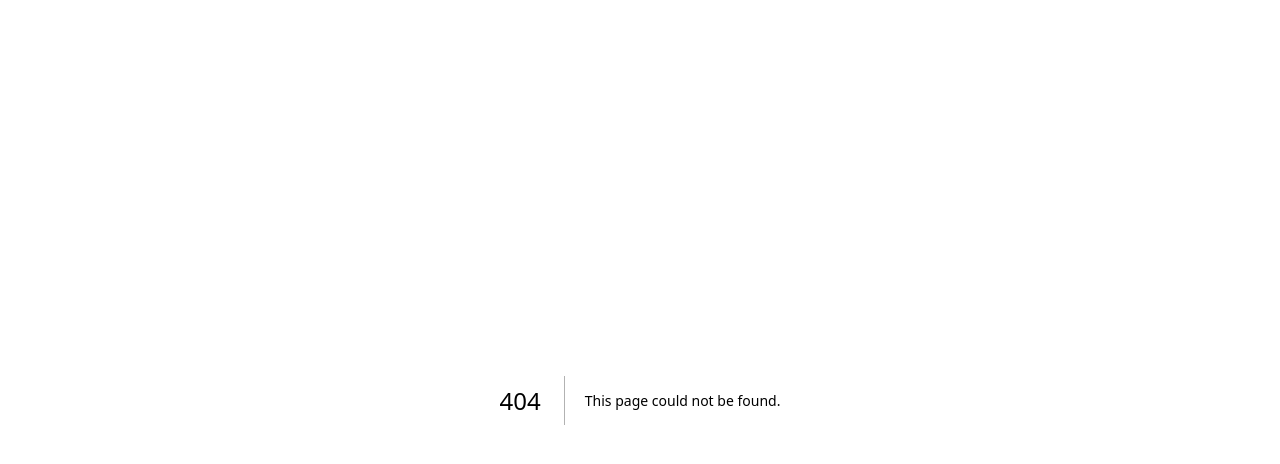
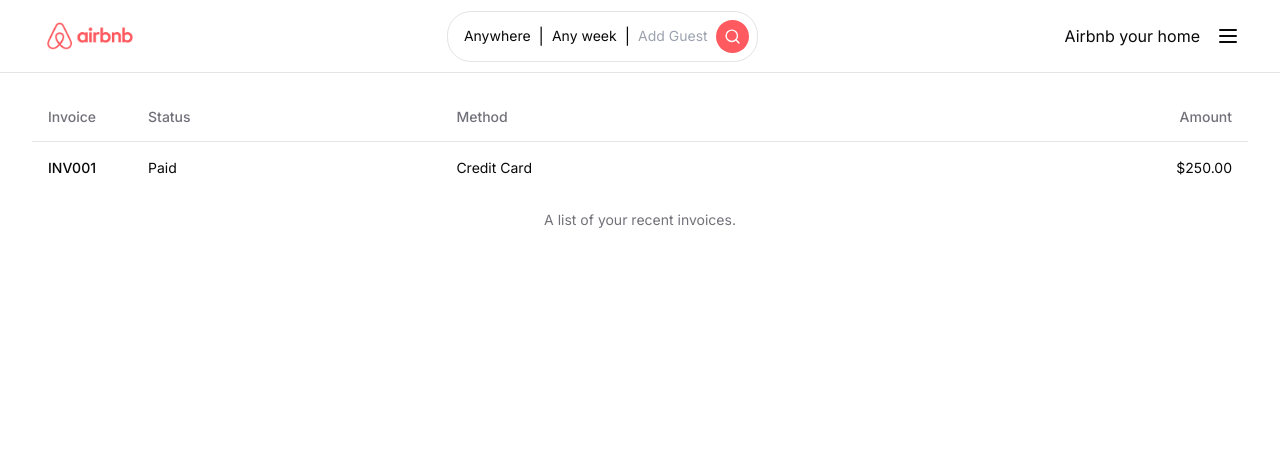
Before and after one commit to vishaljaiswal890/Airbnb_clone_nextjs, a Next.js app: page /dashboard in a window 1280 px wide. Before the commit this address had no page. Shown: the top 464 px of the page. Built offline with nearby package versions, Linux system fonts and the light colour scheme.

Commit message:
Fixed the iform submit value

```diff
--- a/app/api/listings/create/route.ts
+++ b/app/api/listings/create/route.ts
@@ -2,12 +2,22 @@ import { connectDB } from "@/helper/db";
 import Listing from "@/model/listingModel";
 import { NextRequest, NextResponse } from "next/server";
 
-
 export async function POST(request: NextRequest) {
   try {
-        const { title, countries, state, city, price, image, description, categories } = await request.json();
+    const {
+      title,
+      countries,
+      state,
+      city,
+      price,
+      image,
+      description,
+      categories,
+    } = await request.json();
 
     await connectDB();
+
+    // Create a new listing with the provided data
     await Listing.create({
       title,
       countries,
@@ -16,10 +26,18 @@ export async function POST(request: NextRequest) {
       price,
       image,
       description,
-            categories
+      categories,
     });
-        return NextResponse.json({ message: 'ADD SUCCESSFULLY' });
-    } catch (error) {
-        return NextResponse.json({ message: 'ERROR IN ADDING' }, { status: 500 });
+
+    // Return success response
+    return NextResponse.json({ message: "HOME ADDED SUCCESSFULLY" });
+  } catch (error: any) {
+    console.error("Error creating listing:", error);
+
+    // Return error response with 500 status code
+    return NextResponse.json(
+      { message: "ERROR IN ADDING", error: error.message },
+      { status: 500 }
+    );
   }
 }
--- /dev/null
+++ b/app/dashboard/page.tsx
@@ -0,0 +1,43 @@
+import React from "react";
+import {
+  Table,
+  TableBody,
+  TableCaption,
+  TableCell,
+  TableHead,
+  TableHeader,
+  TableRow,
+} from "@/components/ui/table";
+import Navbar from "@/components/base/Navbar";
+
+const Dashboard = async () => {
+
+  return (
+    <div>
+      <Navbar />
+      <div className="container mt-5">
+        <Table>
+          <TableCaption>A list of your recent invoices.</TableCaption>
+          <TableHeader>
+            <TableRow>
+              <TableHead className="w-[100px]">Invoice</TableHead>
+              <TableHead>Status</TableHead>
+              <TableHead>Method</TableHead>
+              <TableHead className="text-right">Amount</TableHead>
+            </TableRow>
+          </TableHeader>
+          <TableBody>
+            <TableRow>
+              <TableCell className="font-medium">INV001</TableCell>
+              <TableCell>Paid</TableCell>
+              <TableCell>Credit Card</TableCell>
+              <TableCell className="text-right">$250.00</TableCell>
+            </TableRow>
+          </TableBody>
+        </Table>
+      </div>
+    </div>
+  );
+};
+
+export default Dashboard;
--- a/components/AddHomeForm.tsx
+++ b/components/AddHomeForm.tsx
@@ -14,12 +14,13 @@ import { login } from "@/app/redux/UiSlice";
 import { useDispatch, useSelector } from "react-redux";
 import { AppDispatch, RootState } from "@/app/redux/UiStore";
 import { useRouter } from "next/navigation";
+import { toast } from "react-toastify";
 
 const AddHomeForm = () => {
   const [desription, setDesription] = useState<string>("");
-  const [image, setImage] = useState<File | null>(null);
+  const [imageFile, setImageFile] = useState<File | null>(null);
+  const [imageData, setImageData] = useState<string | null>(null);
   const [homeCateogories, setHomeCateogories] = useState<string[]>([]);
-  // const dispatch = useDispatch(); // Redux dispatch function
   const isLoggedIn = useSelector((state: RootState) => state.ui.isLoggedIn); // Get login status from Redux store
   const router = useRouter();
   const uiRedux = useSelector((state: RootState) => state.ui);
@@ -27,7 +28,7 @@ const AddHomeForm = () => {
   //Validations
   const {
     register,
-    handleSubmit,
+    getValues,
     formState: { errors },
     setValue,
   } = useForm<AddHomeType>({
@@ -37,29 +38,54 @@ const AddHomeForm = () => {
   useEffect(() => {
     setValue("categories", homeCateogories);
     setValue("description", desription);
+    if (imageData) {
+      setValue("image", imageData); // Set image data in form on update
+    }
   }, [homeCateogories, desription]);
 
   const handleChangeImage = (event: React.ChangeEvent<HTMLInputElement>) => {
     const file = event.target.files?.[0];
     if (file) {
-      setImage(file);
-      setValue("image", file);
+      setImageFile(file);
+      const reader = new FileReader();
+      reader.readAsDataURL(file);
+      reader.onload = (e) => {
+        setImageData(e.target?.result as string); // Set base64 encoded data
+      };
     }
   };
 
-  const onSubmit = async (payload: AddHomeType) => {
+  const onSubmit = async (e: any, payload: AddHomeType) => {
+    e.preventDefault();
     if (isLoggedIn) {
       console.log("Form Submitted", payload);
+      try {
+        const response = await fetch("/api/listings/create", {
+          method: "POST",
+          headers: {
+            "Content-Type": "application/json",
+          },
+          body: JSON.stringify({ ...payload, image: imageData }), // Include image data
+        });
+        if (response.ok) {
+          router.push("/");
+          toast.success("Listing created successfully");
+        } else {
+          throw new Error("Failed to create listing");
+        }
+      } catch (error) {
+        console.error("Error creating listing:", error);
+      }
     } else {
       console.log("User not logged in", isLoggedIn);
       router.push("/");
-      // dispatch(login());
     }
   };
+
   return (
     <div>
       {uiRedux.isLoggedIn ? (
-        <form onSubmit={handleSubmit(onSubmit)}>
+        <form onSubmit={(e) => onSubmit(e, getValues())}>
           <div className="grid grid-cols-1 lg:grid-cols-2 gap-4">
             <div className="mt-2">
               <Label htmlFor="title">Title</Label>
@@ -77,7 +103,7 @@ const AddHomeForm = () => {
               <select
                 id="country"
                 className="outline-brand h-10 w-full rounded-md px-3 py-2 text-sm border"
-                {...register("country")}
+                {...register("countries")}
               >
                 <option value="">--Select Country--</option>
                 {countries.map((item) => (
@@ -87,7 +113,7 @@ const AddHomeForm = () => {
                 ))}
               </select>
               <span className="text-xs text-red-500">
-                {errors?.country?.message}
+                {errors?.countries?.message}
               </span>
             </div>
             <div className="mt-2">
--- a/components/auth/LoginModal.tsx
+++ b/components/auth/LoginModal.tsx
@@ -63,12 +63,12 @@ const LoginModal = () => {
     }
   };
 
-  const handleGoogleSignIn = (event: React.FormEvent<Element>) => {
-    event.preventDefault();
-    signIn("google", {
-      callbackUrl: "http://localhost:3000/api/logingoogle",
-    });
-  };
+  // const handleGoogleSignIn = (event: React.FormEvent<Element>) => {
+  //   event.preventDefault();
+  //   signIn("google", {
+  //     callbackUrl: "http://localhost:3000/api/logingoogle",
+  //   });
+  // };
 
   const onOtpSubmit = async (otp: any) => {
     try {
@@ -166,7 +166,7 @@ const LoginModal = () => {
                     <Button
                       variant="outline"
                       className="w-full mt-2"
-                      onClick={(event) => handleGoogleSignIn(event)}
+                      // onClick={(event) => handleGoogleSignIn(event)}
                     >
                       <Image
                         src="/images/google.png"
--- a/components/base/Navbar.tsx
+++ b/components/base/Navbar.tsx
@@ -9,6 +9,7 @@ import { useRouter } from "next/navigation";
 import { useDispatch, useSelector } from "react-redux";
 import { AppDispatch, RootState } from "@/app/redux/UiStore";
 import { usePathname } from "next/navigation";
+import { IoHomeOutline } from "react-icons/io5";
 
 const Navbar: React.FC<any> = () => {
   const pathname = usePathname();
@@ -40,7 +41,10 @@ const Navbar: React.FC<any> = () => {
       </div>
       <div className="hidden md:flex items-center space-x-4 cursor-pointer">
         {pathname === "/Home/AddHome" && uiRedux.isLoggedIn ? (
-          <button onClick={() => router.push("/")}>Airbnb SetUp home</button>
+          <button className="bg-brand text-white rounded-full p-3 flex items-center space-x-1">
+            <IoHomeOutline className="mr-2" />
+            Airbnb Setup Home
+          </button>
         ) : (
           <Link href="/Home/AddHome">Airbnb your home</Link>
         )}
--- /dev/null
+++ b/components/ui/table.tsx
@@ -0,0 +1,117 @@
+import * as React from "react"
+
+import { cn } from "@/lib/utils"
+
+const Table = React.forwardRef<
+  HTMLTableElement,
+  React.HTMLAttributes<HTMLTableElement>
+>(({ className, ...props }, ref) => (
+  <div className="relative w-full overflow-auto">
+    <table
+      ref={ref}
+      className={cn("w-full caption-bottom text-sm", className)}
+      {...props}
+    />
+  </div>
+))
+Table.displayName = "Table"
+
+const TableHeader = React.forwardRef<
+  HTMLTableSectionElement,
+  React.HTMLAttributes<HTMLTableSectionElement>
+>(({ className, ...props }, ref) => (
+  <thead ref={ref} className={cn("[&_tr]:border-b", className)} {...props} />
+))
+TableHeader.displayName = "TableHeader"
+
+const TableBody = React.forwardRef<
+  HTMLTableSectionElement,
+  React.HTMLAttributes<HTMLTableSectionElement>
+>(({ className, ...props }, ref) => (
+  <tbody
+    ref={ref}
+    className={cn("[&_tr:last-child]:border-0", className)}
+    {...props}
+  />
+))
+TableBody.displayName = "TableBody"
+
+const TableFooter = React.forwardRef<
+  HTMLTableSectionElement,
+  React.HTMLAttributes<HTMLTableSectionElement>
+>(({ className, ...props }, ref) => (
+  <tfoot
+    ref={ref}
+    className={cn(
+      "border-t bg-muted/50 font-medium [&>tr]:last:border-b-0",
+      className
+    )}
+    {...props}
+  />
+))
+TableFooter.displayName = "TableFooter"
+
+const TableRow = React.forwardRef<
+  HTMLTableRowElement,
+  React.HTMLAttributes<HTMLTableRowElement>
+>(({ className, ...props }, ref) => (
+  <tr
+    ref={ref}
+    className={cn(
+      "border-b transition-colors hover:bg-muted/50 data-[state=selected]:bg-muted",
+      className
+    )}
+    {...props}
+  />
+))
+TableRow.displayName = "TableRow"
+
+const TableHead = React.forwardRef<
+  HTMLTableCellElement,
+  React.ThHTMLAttributes<HTMLTableCellElement>
+>(({ className, ...props }, ref) => (
+  <th
+    ref={ref}
+    className={cn(
+      "h-12 px-4 text-left align-middle font-medium text-muted-foreground [&:has([role=checkbox])]:pr-0",
+      className
+    )}
+    {...props}
+  />
+))
+TableHead.displayName = "TableHead"
+
+const TableCell = React.forwardRef<
+  HTMLTableCellElement,
+  React.TdHTMLAttributes<HTMLTableCellElement>
+>(({ className, ...props }, ref) => (
+  <td
+    ref={ref}
+    className={cn("p-4 align-middle [&:has([role=checkbox])]:pr-0", className)}
+    {...props}
+  />
+))
+TableCell.displayName = "TableCell"
+
+const TableCaption = React.forwardRef<
+  HTMLTableCaptionElement,
+  React.HTMLAttributes<HTMLTableCaptionElement>
+>(({ className, ...props }, ref) => (
+  <caption
+    ref={ref}
+    className={cn("mt-4 text-sm text-muted-foreground", className)}
+    {...props}
+  />
+))
+TableCaption.displayName = "TableCaption"
+
+export {
+  Table,
+  TableHeader,
+  TableBody,
+  TableFooter,
+  TableHead,
+  TableRow,
+  TableCell,
+  TableCaption,
+}
--- a/package.json
+++ b/package.json
@@ -34,6 +34,7 @@
     "react-dom": "^18",
     "react-fetch": "^0.0.9",
     "react-hook-form": "^7.50.1",
+    "react-icons": "^5.0.1",
     "react-quill": "^2.0.0",
     "react-redux": "^9.1.0",
     "react-toastify": "^10.0.4",
```
Also changed, not shown: validations/homeSchema.ts (+7 -12 lines), 1 other file (tests, documents, lock files or other folders). Lines whose indentation alone changed are shown as unchanged.
